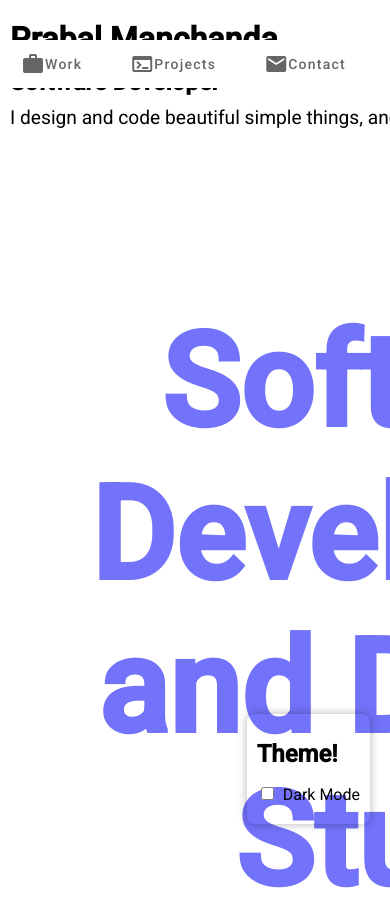
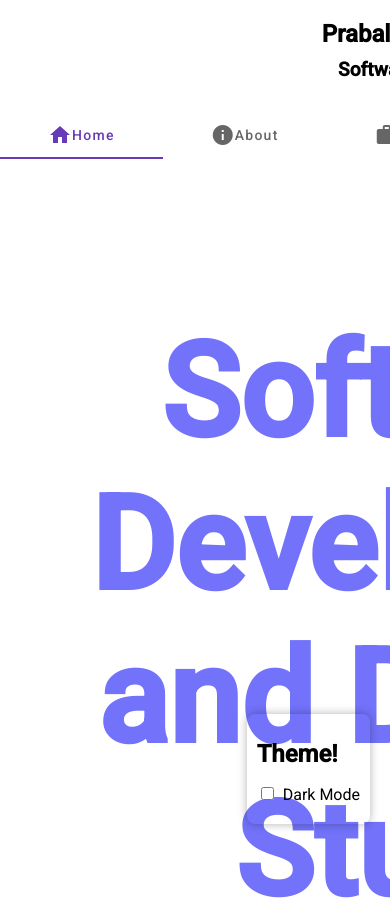
Before and after one commit to Prabal31/My-Portfolio, an Angular app: page / in a window 390 px wide. Shown: the top 900 px of the page. Built offline with nearby package versions, Linux system fonts and the light colour scheme.

Commit message:
added some styling so that the webpage looks good in other divices uaing css

```diff
--- a/src/app/header/header.component.css
+++ b/src/app/header/header.component.css
@@ -1,17 +1,15 @@
-.head{
-
+.head {
     margin: 0;
     padding: 0;
+}
 
-}
 * {
     box-sizing: border-box;
 }
 
-
-* Intro Section Styles */
+*/ Intro Section Styles */
 #intro-section {
-    text-align: left; /* Align text to the left */
+    text-align: left;
     width: 100vw;
     font-family: Arial, sans-serif;
     color: #ffffff;
@@ -20,30 +18,27 @@
 .header-container {
     display: flex;
     padding-top: 10px;
-
-    flex-direction: column; /* Align items vertically */
+    flex-direction: column;
 }
 
 #intro-section h1 {
     padding-top: 10px;
     padding-left: 10px;
     font-size: 2em;
-    margin: 0; /* Removed px unit */
+    margin: 0;
 }
 
-
 #project-header {
-
-    position: fixed; /* Absolute positioning */
-    top: 40px; /* Adjust based on desired position */
-    right: 20px; /* Adjust based on desired position */
+    position: fixed;
+    top: 40px;
+    right: 20px;
     text-align: right;
 }
 
 #intro-section h2 {
     padding-left: 10px;
     font-size: 1.5em;
-    margin: 10px 0; /* Space between h1 and h2 */
+    margin: 10px 0;
 }
 
 #intro-section p {
@@ -51,3 +46,79 @@
     font-size: 1.2em;
     margin: 0;
 }
+
+/* Responsive Design */
+@media only screen and (max-width: 600px) {
+    #intro-section {
+        text-align: center;
+    }
+
+    .header-container {
+        align-items: center;
+    }
+
+    #intro-section h1, #intro-section h2, #intro-section p {
+        padding-left: 0;
+    }
+
+    #intro-section h1 {
+        font-size: 1.5em;
+    }
+
+    #intro-section h2 {
+        font-size: 1.2em;
+    }
+
+    #intro-section p {
+        font-size: 1em;
+    }
+
+    #project-header {
+        position: relative;
+        text-align: center;
+        top: 20px;
+        right: 0;
+    }
+}
+
+@media only screen and (min-width: 601px) and (max-width: 1200px) {
+    #intro-section h1 {
+        font-size: 2em;
+    }
+
+    #intro-section h2 {
+        font-size: 1.5em;
+    }
+
+    #intro-section p {
+        font-size: 1.2em;
+    }
+
+    #project-header {
+        position: fixed;
+        top: 40px;
+        right: 20px;
+        text-align: right;
+    }
+}
+
+@media only screen and (min-width: 1201px) {
+    #intro-section h1 {
+        font-size: 2.5em;
+    }
+
+    #intro-section h2 {
+        font-size: 2em;
+    }
+
+    #intro-section p {
+        font-size: 1.5em;
+    }
+
+    #project-header {
+        position: fixed;
+        top: 40px;
+        right: 20px;
+        text-align: right;
+    }
+}
--- a/src/app/header/header.component.html
+++ b/src/app/header/header.component.html
@@ -2,11 +2,9 @@
     <div id="intro-section">
         <div class="header-container">
             <h1>{{data.first}} {{data.last}}</h1>
-
         </div>
         <h2>{{data.occupation}}</h2>
         <p>{{data.discription}}</p>
-
     </div>
     <div id="project-header">
         <app-menu></app-menu>
--- a/src/assets/data/Mydata.json
+++ b/src/assets/data/Mydata.json
@@ -5,7 +5,7 @@
         "image": "./assets/images/My_Photo.jpeg",
         "occupation":"Software Developer",
         "about": "Hey there! I'm Prabal Manchanda, a passionate software developer who thrives on designing and coding innovative solutions. With a love for crafting digital experiences, I bring creativity and precision to every project I undertake. Let's build something extraordinary together.",
-        "discription": "I design and code beautiful simple things, and I love doing it."
+        "description": "I design and code beautiful simple things, and I love doing it."
 
       },
       "Links": {
```
